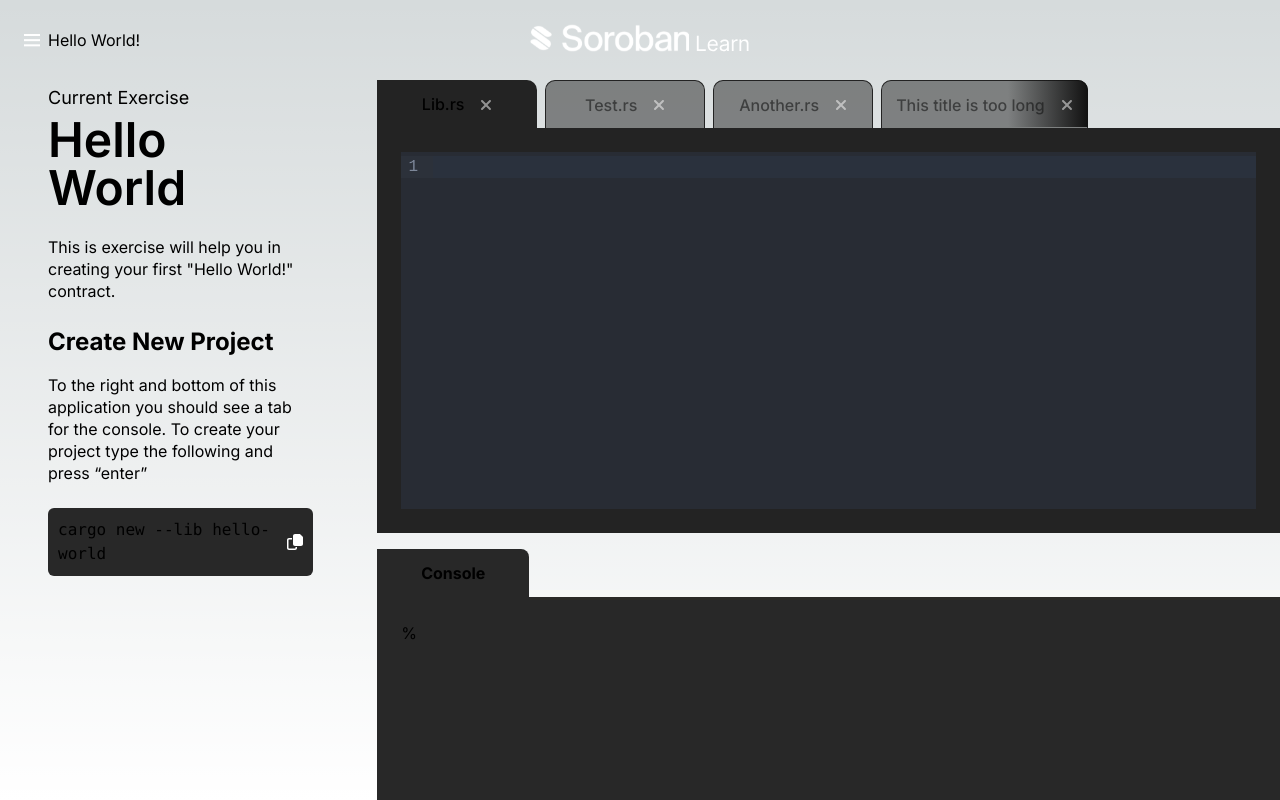
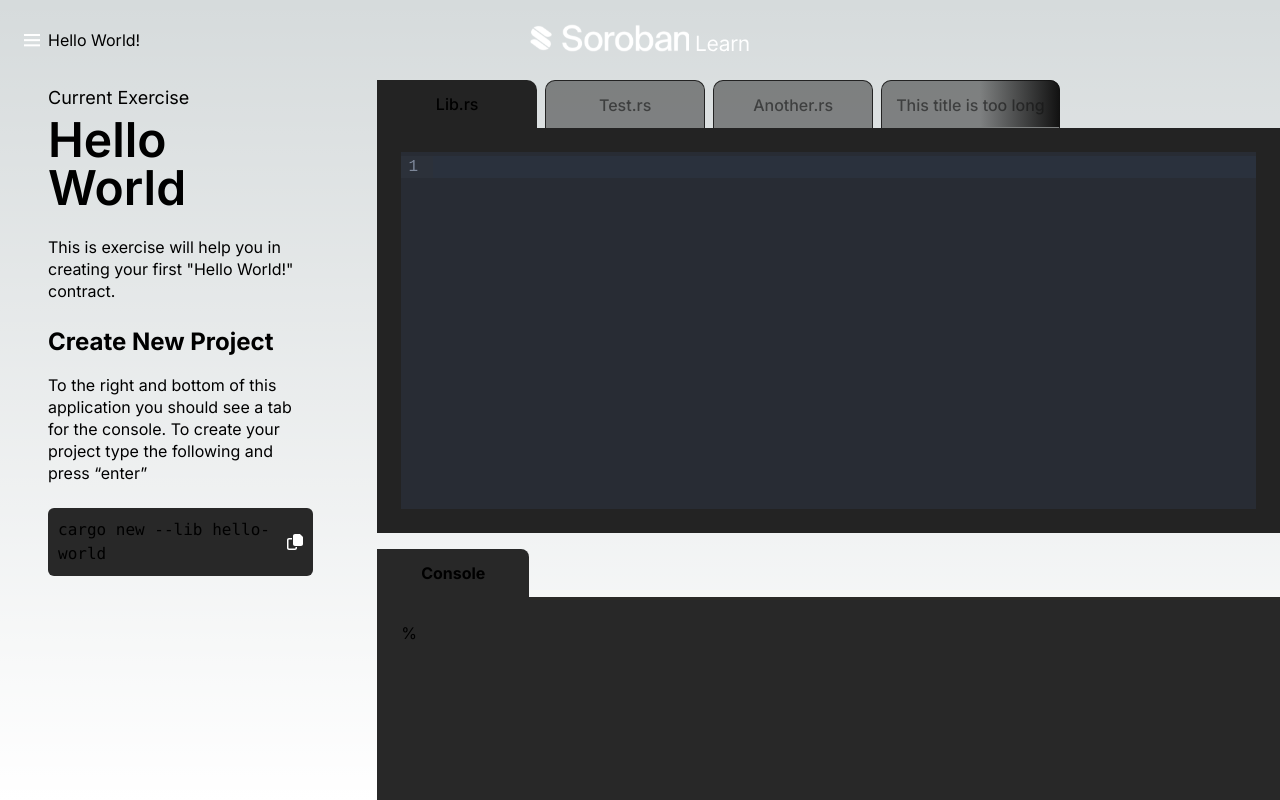
Before and after one commit to Soroban-Learn/soroban-learn-new, a Next.js app: page /exercise/hello-world in a window 1280 px wide. Built offline with nearby package versions, Linux system fonts and the light colour scheme.

Commit message:
🔥 remove tab close button

```diff
--- a/src/components/common/Tabs/Tabs.tsx
+++ b/src/components/common/Tabs/Tabs.tsx
@@ -17,15 +17,15 @@ export interface TabsProps {
   onTabClose?: (key: string) => void;
 }
 
-const Tabs: FC<TabsProps> = ({ tabs, activeTabKey, setActiveTabKey, onTabClose }) => {
+const Tabs: FC<TabsProps> = ({ tabs, activeTabKey, setActiveTabKey }) => {
   const changeKey = useCallback((key: string) => setActiveTabKey(key), [setActiveTabKey]);
 
-  const close = useCallback((key: string, e: MouseEvent<HTMLButtonElement>) => {
-    e.stopPropagation();
-    if (onTabClose) {
-      onTabClose(key);
-    }
-  }, [onTabClose]);
+  // const close = useCallback((key: string, e: MouseEvent<HTMLButtonElement>) => {
+  //   e.stopPropagation();
+  //   if (onTabClose) {
+  //     onTabClose(key);
+  //   }
+  // }, [onTabClose]);
 
   return (
     <div className="flex">
@@ -55,14 +55,14 @@ const Tabs: FC<TabsProps> = ({ tabs, activeTabKey, setActiveTabKey, onTabClose }
           )}>
             {tab.title}
           </span>
-          {!!onTabClose && (
+          {/* {!!onTabClose && (
             <button
               onClick={(e: MouseEvent<HTMLButtonElement>) => close(tab.key, e)}
               className="pl-4 opacity-50 hover:opacity-100 relative z-20"
             >
               <Image src={Times} alt="close" />
             </button>
-          )}
+          )} */}
           {tab.title.length > 20 && (
             <div
               className={cx(
```
